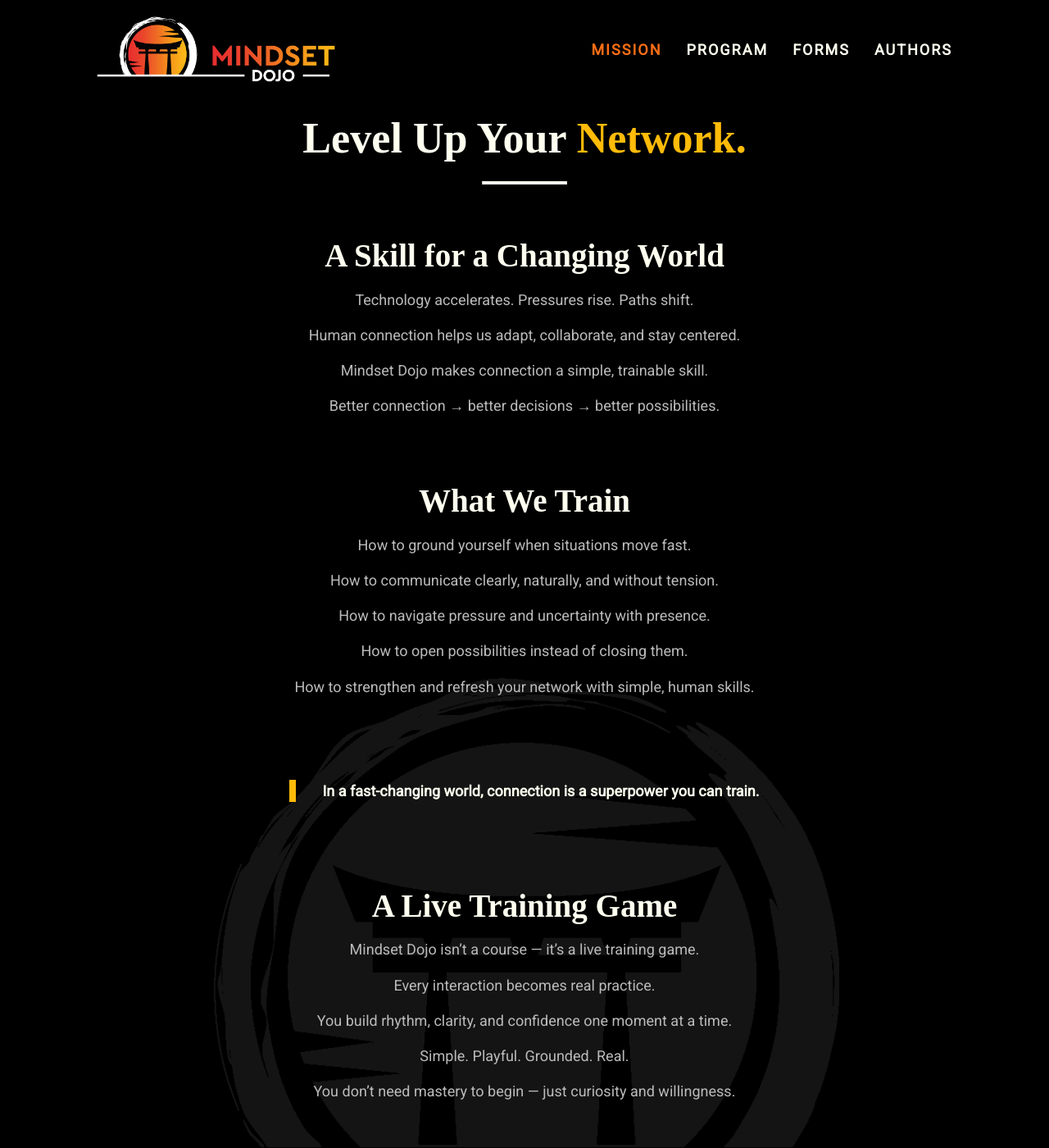
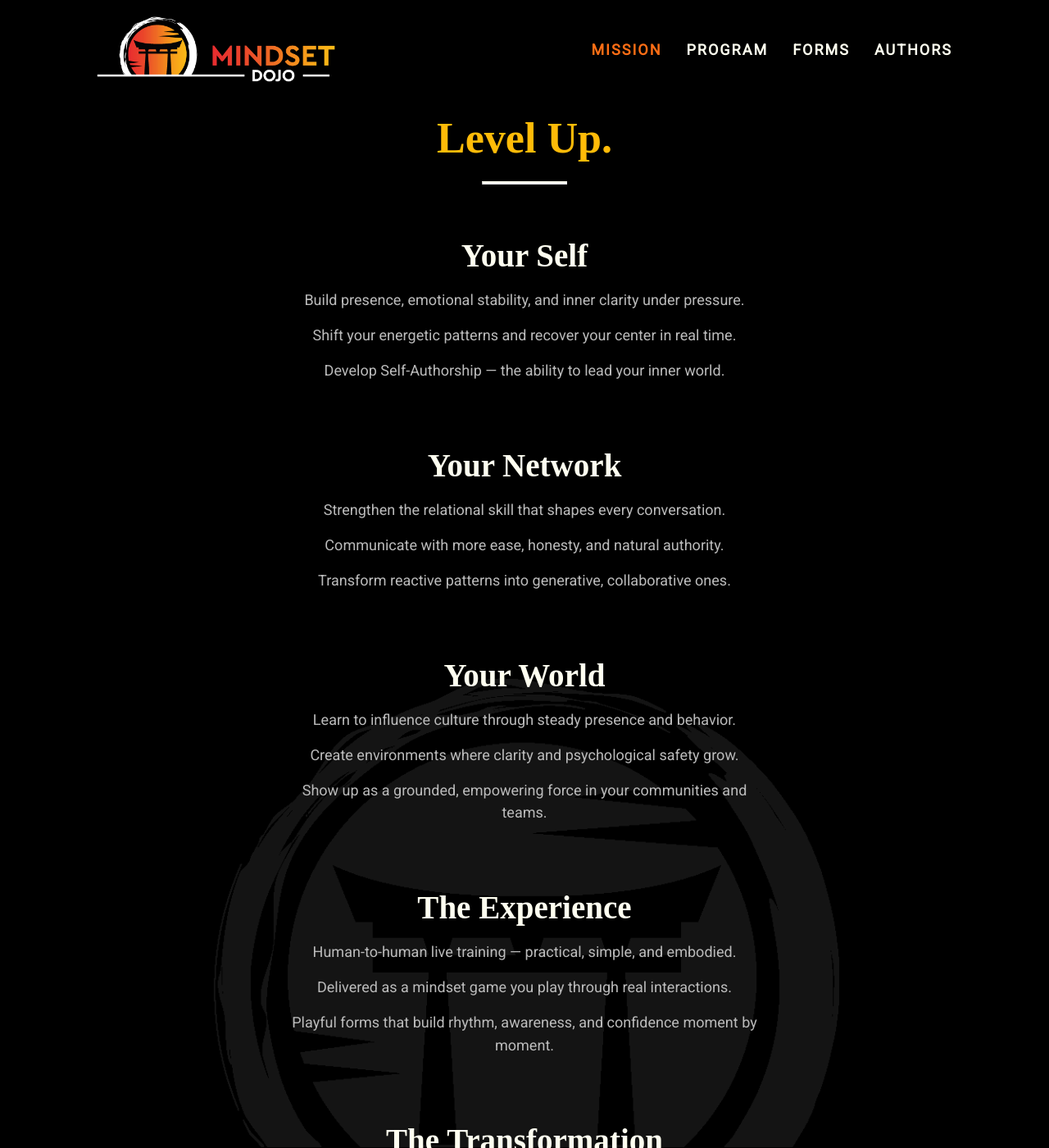
Before and after one commit to mindset-dojo/mindset-dojo.github.io, a Jekyll site: the page built from mission.md, in a window 1280 px wide and 1400 px high. Shown: the whole window at 82% size. Built offline with Jekyll 4.4.1, drawn with Linux system fonts in a browser that asks for light colours; some web fonts are replaced; some of the changed text lies outside the part shown.

Commit message:
feat: Level Up Your Self, Your Network, Your World

```diff
--- a/_data/sections/mission.yaml
+++ b/_data/sections/mission.yaml
@@ -1,56 +1,56 @@
 ---
-mantra: "Level Up Your Network."
-mantra_mark: "Network."
+mantra: "Level Up."
+mantra_mark: "Level Up."
 description: |
-  The world is changing faster than ever — new technology, new pressures, and new
-  opportunities. But one skill grows more important in every era: the ability to
-  connect well with yourself and others. Mindset Dojo trains practical human
-  connection and communication skills for a world shaped by AI, rapid change,
-  and rising complexity.
+  Mindset Dojo is human-to-human live training for modern personal development,
+  communication, and leadership. In a world shaped by AI, rapid change, and
+  rising complexity, the ability to stay grounded, connect clearly, and navigate
+  relationships with confidence has become a critical human skill.
 
-  Learn to navigate conversations, decisions, and high-pressure moments with
-  clarity, presence, and confidence. As you improve how you connect, you unlock
-  new possibilities, strengthen your network, and increase the probability of
-  healthier, more expansive outcomes at work, at home, and in everyday life.
+  Our training is delivered as a simple, embodied mindset game you play through
+  real conversations and real interactions. Each session builds practical
+  skills you can use immediately in work, relationships, and everyday life.
+  As you train your Self, your Network, and your World, you begin to move
+  through life with more clarity, presence, and authorship.
 sections:
   - type: text
     data:
-      label: "A Skill for a Changing World"
+      label: "Your Self"
       items:
-        - "Technology accelerates. Pressures rise. Paths shift."
-        - "Human connection helps us adapt, collaborate, and stay centered."
-        - "Mindset Dojo makes connection a simple, trainable skill."
-        - "Better connection → better decisions → better possibilities."
+        - "Build presence, emotional stability, and inner clarity under pressure."
+        - "Shift your energetic patterns and recover your center in real time."
+        - "Develop Self-Authorship — the ability to lead your inner world."
   - type: text
     data:
-      label: "What We Train"
+      label: "Your Network"
       items:
-        - "How to ground yourself when situations move fast."
-        - "How to communicate clearly, naturally, and without tension."
-        - "How to navigate pressure and uncertainty with presence."
-        - "How to open possibilities instead of closing them."
-        - "How to strengthen and refresh your network with simple, human skills."
+        - "Strengthen the relational skill that shapes every conversation."
+        - "Communicate with more ease, honesty, and natural authority."
+        - "Transform reactive patterns into generative, collaborative ones."
+  - type: text
+    data:
+      label: "Your World"
+      items:
+        - "Learn to influence culture through steady presence and behavior."
+        - "Create environments where clarity and psychological safety grow."
+        - "Show up as a grounded, empowering force in your communities and teams."
+  - type: text
+    data:
+      label: "The Experience"
+      items:
+        - "Human-to-human live training — practical, simple, and embodied."
+        - "Delivered as a mindset game you play through real interactions."
+        - "Playful forms that build rhythm, awareness, and confidence moment by moment."
+  - type: text
+    data:
+      label: "The Transformation"
+      items:
+        - "Less reactivity, more clarity — especially in hard moments."
+        - "Stronger relationships built on presence, honesty, and connection."
+        - "A more grounded inner compass that improves how you lead and live."
   - type: quote
     data:
-      text: "In a fast-changing world, connection is a superpower you can train."
-  - type: text
-    data:
-      label: "A Live Training Game"
-      items:
-        - "Mindset Dojo isn’t a course — it’s a live training game."
-        - "Every interaction becomes real practice."
-        - "You build rhythm, clarity, and confidence one moment at a time."
-        - "Simple. Playful. Grounded. Real."
-        - "You don’t need mastery to begin — just curiosity and willingness."
-  - type: text
-    data:
-      label: "The Outcome"
-      items:
-        - "You navigate change with more confidence and less stress."
-        - "Conversations become easier, clearer, and more natural."
-        - "Your network expands in healthy, energizing ways."
-        - "Your decisions improve because your connection improves."
-        - "Life opens — one connection at a time."
+      text: "In a fast-changing world, human connection is a superpower you can train."
   - type: authors
     data:
       leadership_flow:
```
